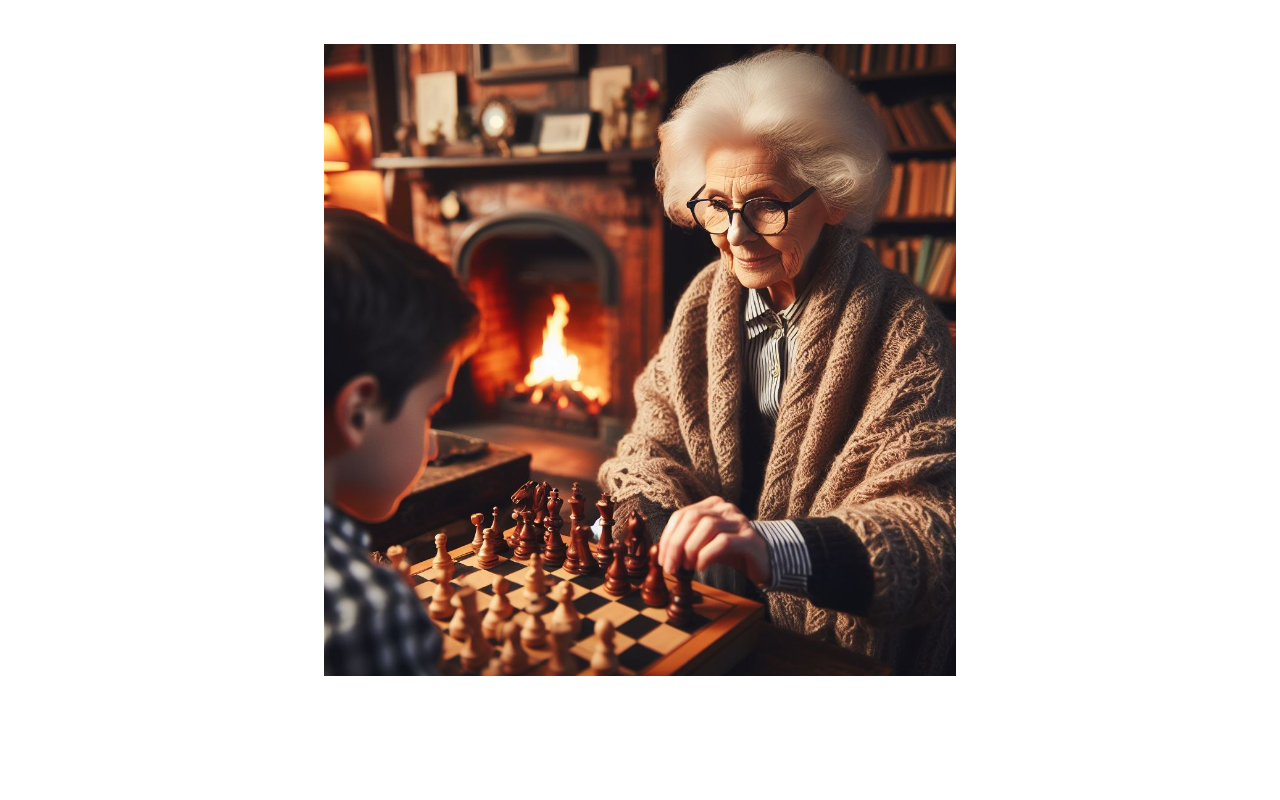
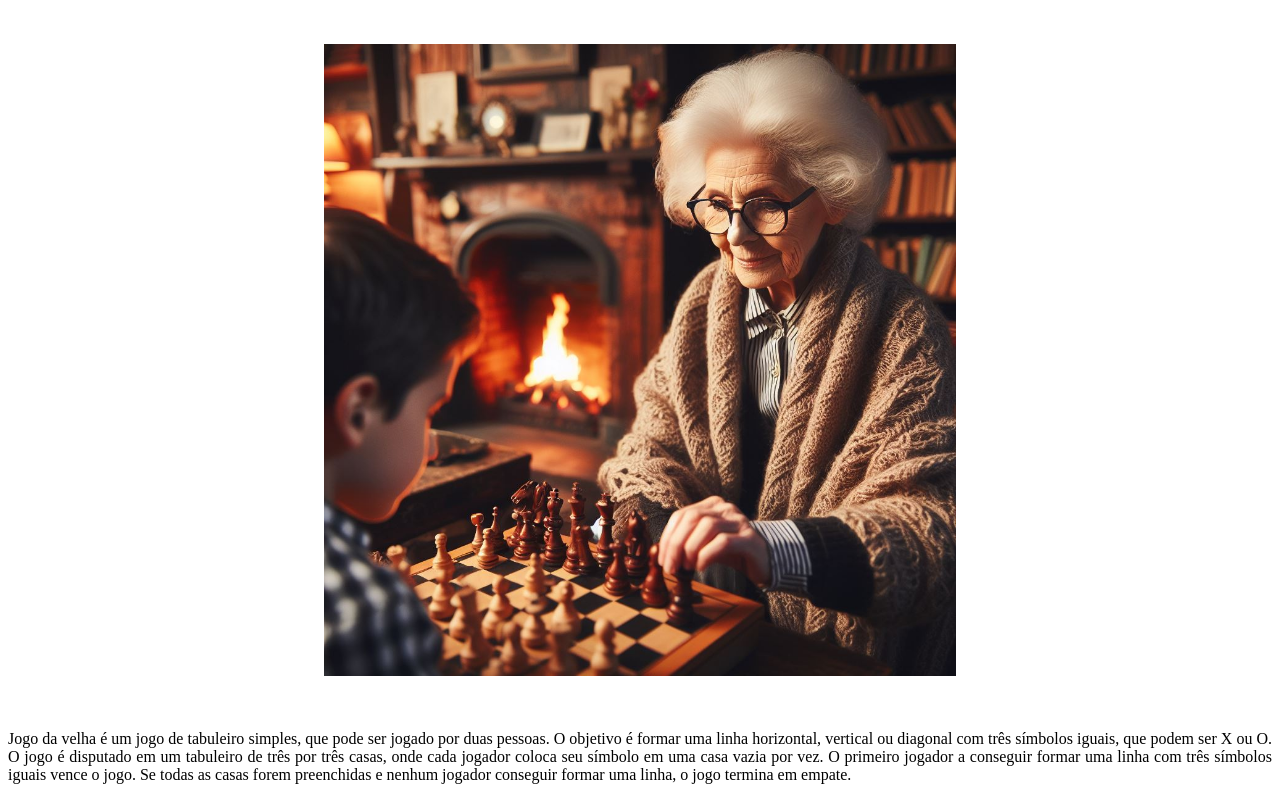
Before and after one commit to jordanpeteroliver/jogo-da-velha, a website: page index.html in a window 1280 px wide. Shown: the part 318-1118 px from the top of the page. Before the commit the page ends 1014 px from the top, so only its background shows below. Drawn offline with Linux system fonts and the light colour scheme.

Commit message:
How to play em pt br

```diff
--- a/index.html
+++ b/index.html
@@ -1,6 +1,7 @@
 <!DOCTYPE html>
 <html>
   <head>
+    <meta charset="UTF-8">
     <title>Jogo da Velha</title>
     <link rel="icon" type="image/png" href="media/logo_velha.jpeg">
     <style>
@@ -60,6 +61,10 @@
     <p style="text-align: center;">
       <img src="media/logo_velha.jpeg" width="50%">
     </p>
+    <br>
+    <p style="text-align: justify;">
+      Jogo da velha é um jogo de tabuleiro simples, que pode ser jogado por duas pessoas. O objetivo é formar uma linha horizontal, vertical ou diagonal com três símbolos iguais, que podem ser X ou O. O jogo é disputado em um tabuleiro de três por três casas, onde cada jogador coloca seu símbolo em uma casa vazia por vez. O primeiro jogador a conseguir formar uma linha com três símbolos iguais vence o jogo. Se todas as casas forem preenchidas e nenhum jogador conseguir formar uma linha, o jogo termina em empate.
+    </p>
 
     <script>
       const cells = document.querySelectorAll('.cell');
```
